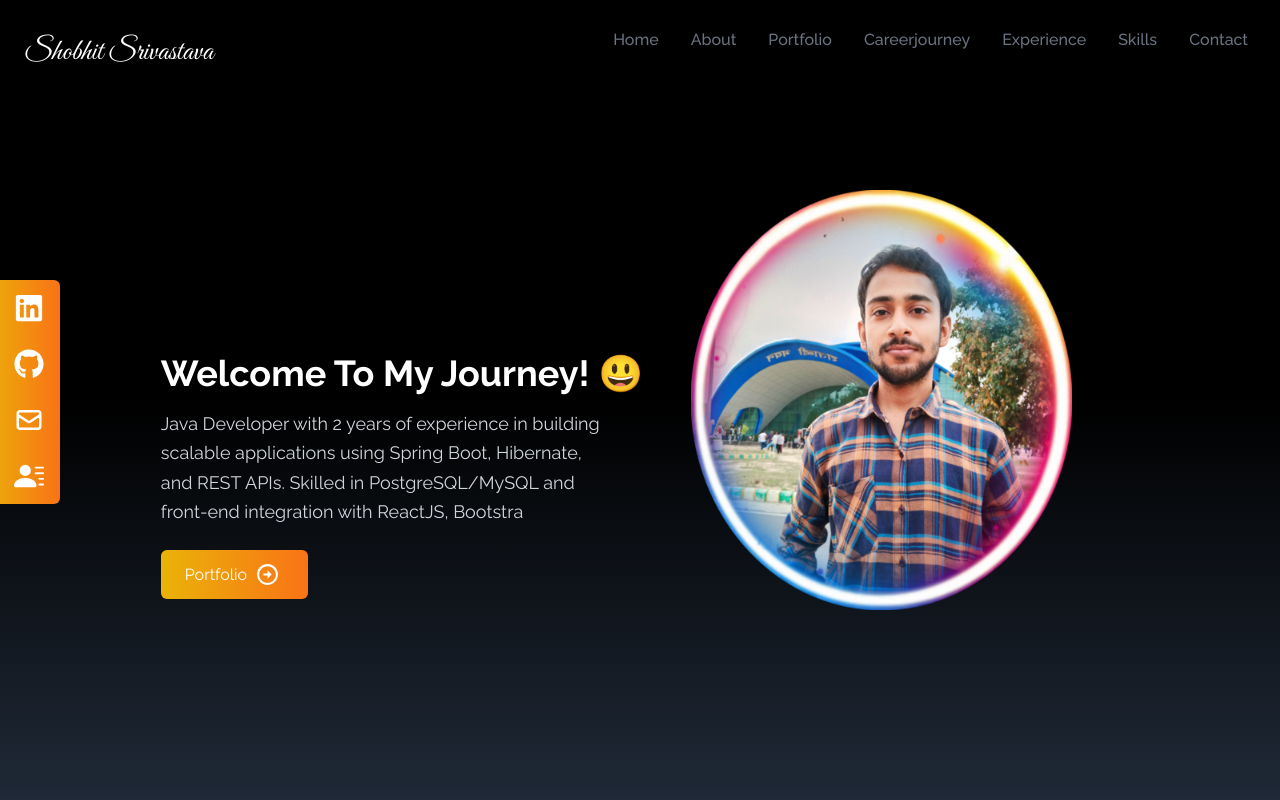
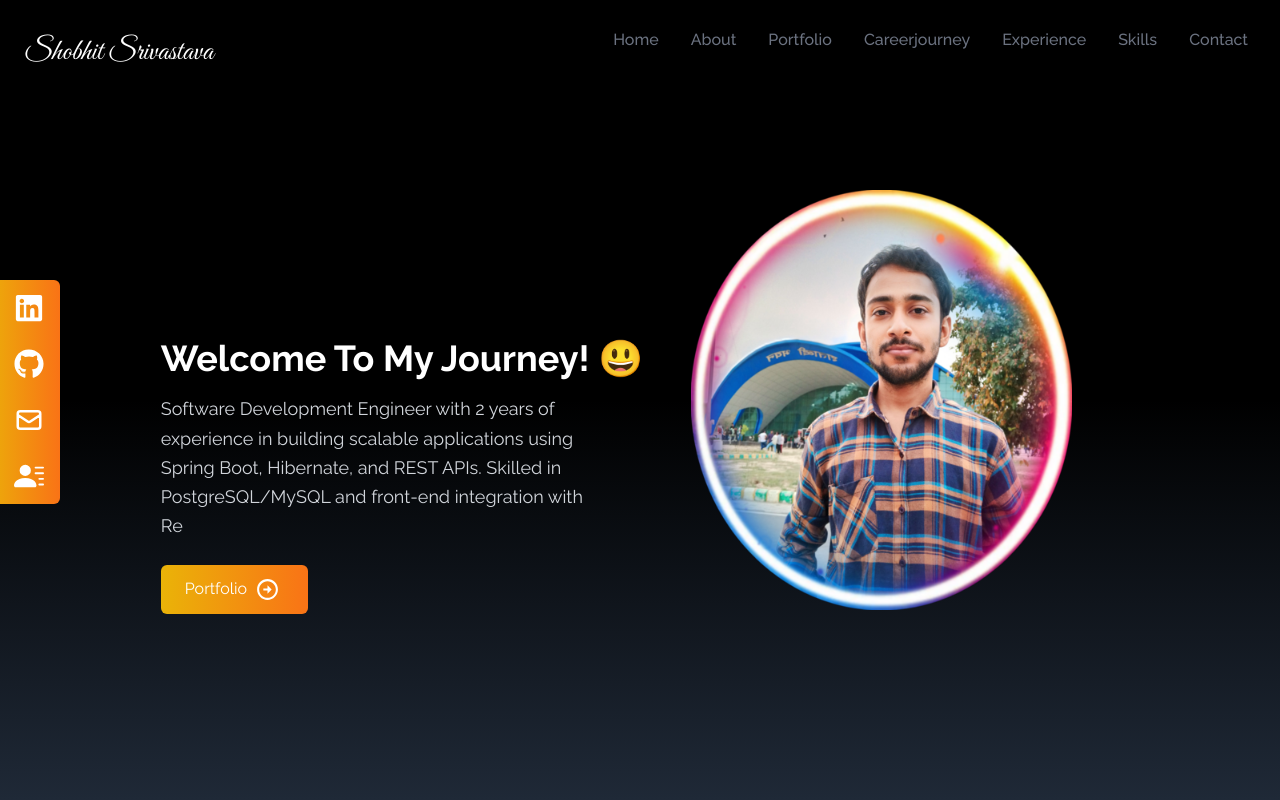
Before and after one commit to SHOBHITGITS/my-portfolio, a React (Create React App) app: page / in a window 1280 px wide. Shown: the top 800 px of the page. Built offline with nearby package versions, Linux system fonts and the light colour scheme.

Commit message:
Home.jsx changes.

```diff
--- a/src/components/Home.jsx
+++ b/src/components/Home.jsx
@@ -20,7 +20,7 @@ const Home = () => {
                     <p className="text-gray-300 py-4 max-w-md text-lg leading-relaxed">
                         <Typewriter
                             words={[
-                                "Java Developer with 2 years of experience in building scalable applications using Spring Boot, Hibernate, and REST APIs. Skilled in PostgreSQL/MySQL and front-end integration with ReactJS, Bootstrap, and JavaScript. Passionate about clean code, Agile practices, and continuous learning to deliver efficient, user-focused solutions."
+                                "Software Development Engineer with 2 years of experience in building scalable applications using Spring Boot, Hibernate, and REST APIs. Skilled in PostgreSQL/MySQL and front-end integration with ReactJS, Bootstrap, and JavaScript. Passionate about clean code, Agile practices, and continuous learning to deliver efficient, user-focused solutions."
                             ]}
                             loop={false}      // only once
                             typeSpeed={35}    // speed of typing
```
